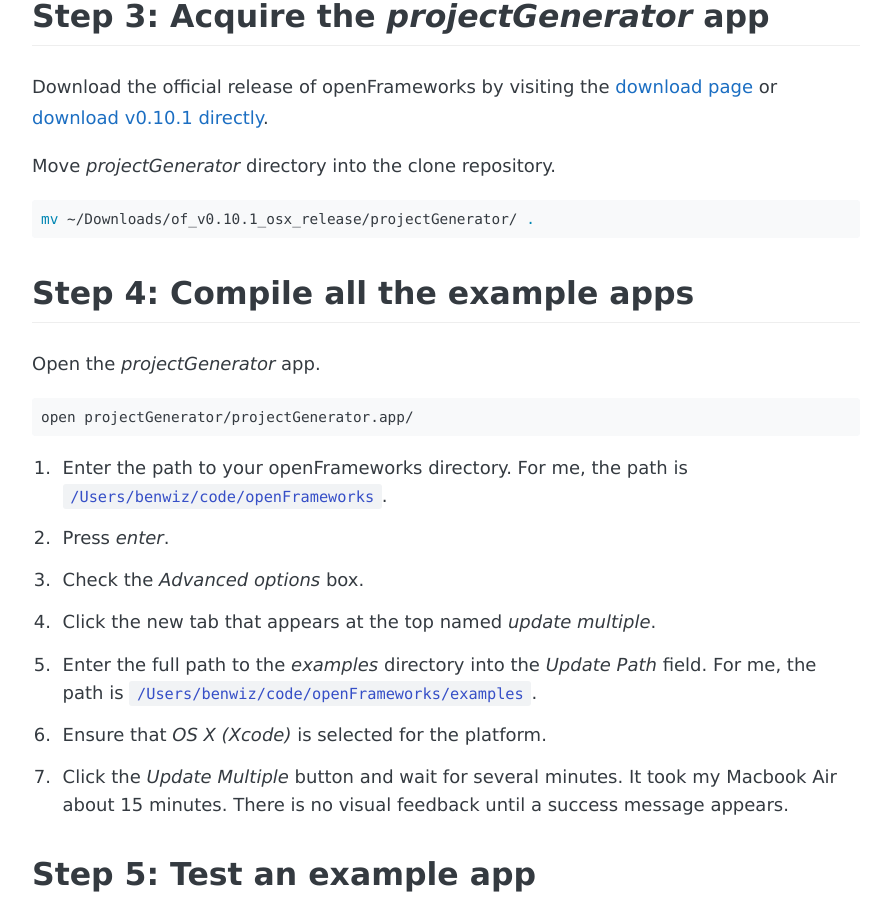
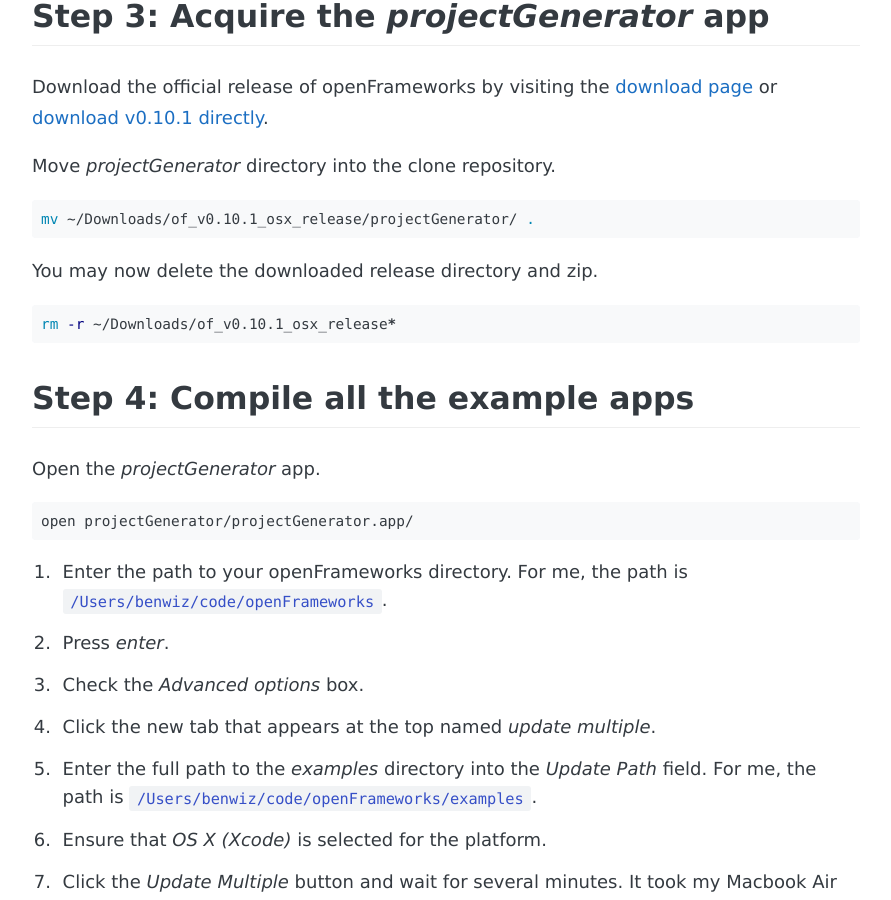
Before and after one commit to benwiz/blog, a Jekyll site: the page built from _posts/2018-12-21-how-to-install-openframeworks.md, in a window 1280 px wide and 900 px high, scrolled down 1369 px. Shown: the whole window, without its empty margins (194-1085 px from the left). Built offline with Jekyll 4.4.1, drawn with Linux system fonts in a browser that asks for light colours; some web fonts are replaced.

Commit message:
rm old files

````diff
--- a/_posts/2018-12-21-how-to-install-openframeworks.md
+++ b/_posts/2018-12-21-how-to-install-openframeworks.md
@@ -57,6 +57,12 @@
 mv ~/Downloads/of_v0.10.1_osx_release/projectGenerator/ .
 ```
 
+You may now delete the downloaded release directory and zip.
+
+```sh
+rm -r ~/Downloads/of_v0.10.1_osx_release*
+```
+
 ## Step 4: Compile all the example apps
 
 Open the _projectGenerator_ app.
````
